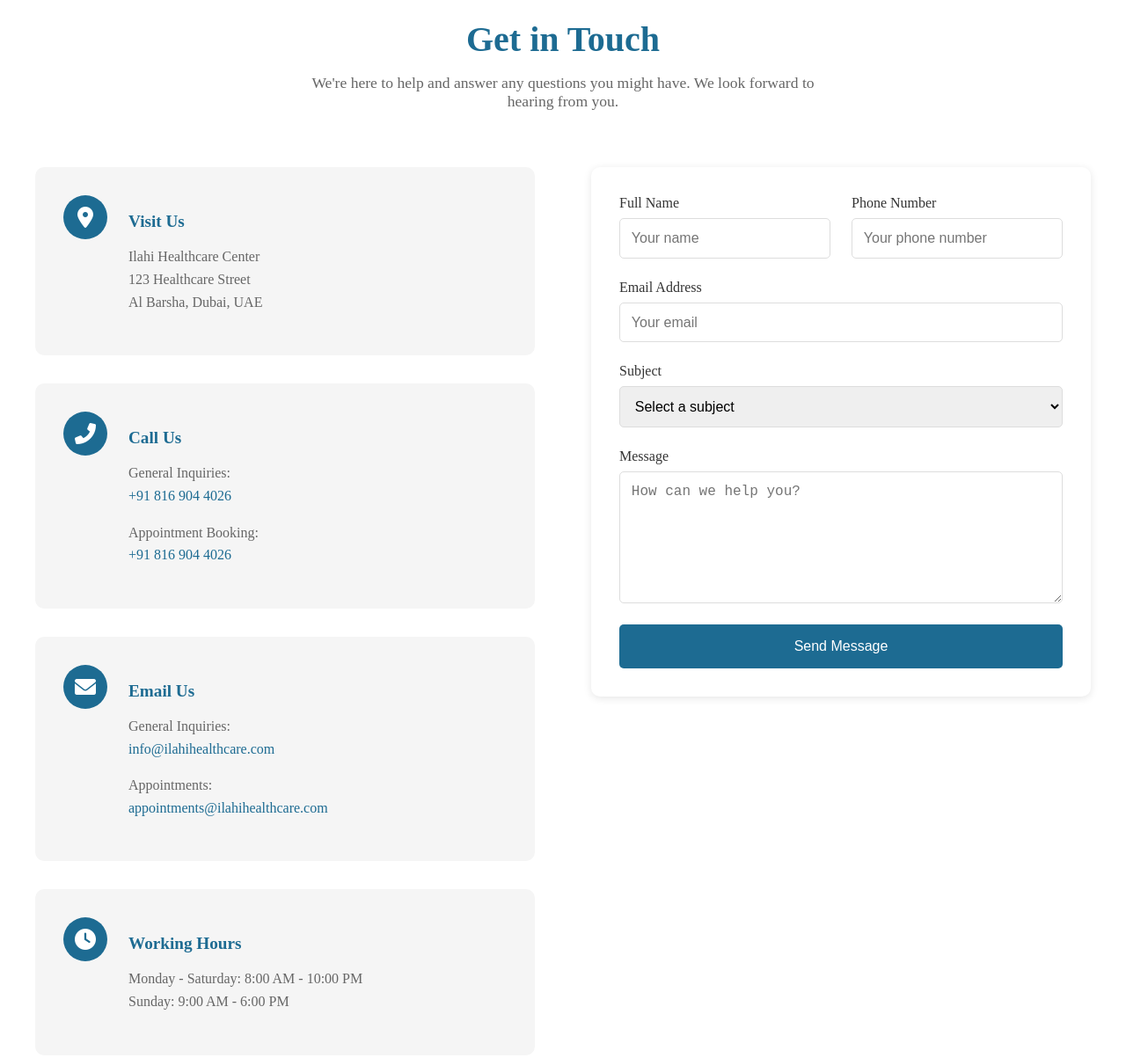
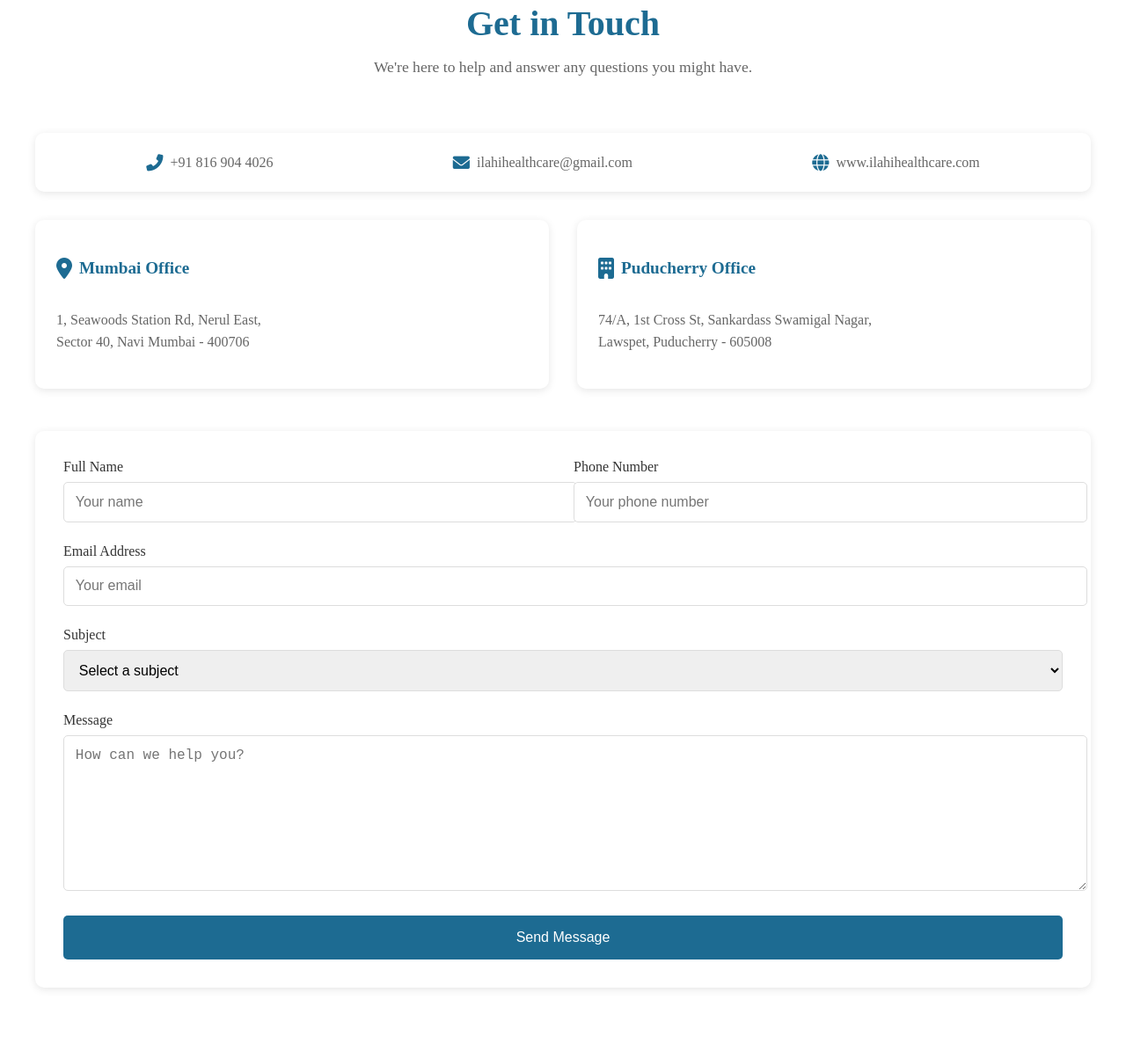
Before and after one commit to mohamedashic/ilahihealth_website, a website: page contact.html in a window 1280 px wide. Shown: the part 166-1369 px from the top of the page at 88% size. Drawn offline with Linux system fonts and the light colour scheme.

Commit message:
CONTACT PAGE UPDATED

```diff
--- a/contact.css
+++ b/contact.css
@@ -169,6 +169,80 @@
     text-align: center;
 }
 
+.contact-container {
+    max-width: 1200px;
+    margin: 0 auto;
+    padding: 0 20px;
+}
+
+.quick-contact {
+    background: var(--white);
+    padding: 1.5rem;
+    border-radius: 10px;
+    display: flex;
+    justify-content: space-around;
+    margin-bottom: 2rem;
+    box-shadow: 0 2px 10px rgba(0,0,0,0.1);
+}
+
+.quick-contact-item {
+    display: flex;
+    align-items: center;
+    gap: 0.5rem;
+}
+
+.quick-contact-item i {
+    color: var(--primary-color);
+    font-size: 1.2rem;
+}
+
+.quick-contact-item a {
+    color: var(--grey);
+    text-decoration: none;
+    transition: color 0.3s;
+}
+
+.quick-contact-item a:hover {
+    color: var(--primary-color);
+}
+
+.location-cards {
+    display: grid;
+    grid-template-columns: repeat(2, 1fr);
+    gap: 2rem;
+    margin-bottom: 3rem;
+}
+
+.location-card {
+    background: var(--white);
+    padding: 1.5rem;
+    border-radius: 10px;
+    box-shadow: 0 2px 10px rgba(0,0,0,0.1);
+}
+
+.location-header {
+    display: flex;
+    align-items: center;
+    gap: 0.5rem;
+    margin-bottom: 1rem;
+}
+
+.location-header i {
+    color: var(--primary-color);
+    font-size: 1.5rem;
+}
+
+.location-header h3 {
+    color: var(--primary-color);
+    font-size: 1.2rem;
+}
+
+.location-card p {
+    color: var(--grey);
+    line-height: 1.6;
+}
+
+/* Mobile Responsive */
 @media (max-width: 768px) {
     .contact-grid {
         grid-template-columns: 1fr;
@@ -177,4 +251,14 @@
     .form-row {
         grid-template-columns: 1fr;
     }
+
+    .quick-contact {
+        flex-direction: column;
+        gap: 1rem;
+        align-items: flex-start;
+    }
+
+    .location-cards {
+        grid-template-columns: 1fr;
+    }
 }
--- a/contact.html
+++ b/contact.html
@@ -1,4 +1,3 @@
-website/contact.html
 <!DOCTYPE html>
 <html lang="en">
 <head>
@@ -12,66 +11,46 @@
     <section class="contact-page" id="contact">
         <div class="contact-header">
             <h1>Get in Touch</h1>
-            <p>We're here to help and answer any questions you might have. We look forward to hearing from you.</p>
+            <p>We're here to help and answer any questions you might have.</p>
         </div>
 
-        <div class="contact-grid">
-            <div class="contact-info">
-                <div class="contact-card">
-                    <div class="contact-icon">
-                        <i class="fas fa-map-marker-alt"></i>
-                    </div>
-                    <div class="contact-details">
-                        <h3>Visit Us</h3>
-                        <p>Ilahi Healthcare Center<br>
-                        123 Healthcare Street<br>
-                        Al Barsha, Dubai, UAE</p>
-                    </div>
+        <div class="contact-container">
+            <!-- Quick Contact Strip -->
+            <div class="quick-contact">
+                <div class="quick-contact-item">
+                    <i class="fas fa-phone-alt"></i>
+                    <a href="tel:+918169044026">+91 816 904 4026</a>
                 </div>
-
-                <div class="contact-card">
-                    <div class="contact-icon">
-                        <i class="fas fa-phone-alt"></i>
-                    </div>
-                    <div class="contact-details">
-                        <h3>Call Us</h3>
-                        <p>General Inquiries:<br>
-                        <a href="tel:+918169044026">+91 816 904 4026</a></p>
-                        <p>Appointment Booking:<br>
-                        <a href="tel:+918169044026">+91 816 904 4026</a></p>
-                    </div>
+                <div class="quick-contact-item">
+                    <i class="fas fa-envelope"></i>
+                    <a href="mailto:ilahihealthcare@gmail.com">ilahihealthcare@gmail.com</a>
                 </div>
-
-                <div class="contact-card">
-                    <div class="contact-icon">
-                        <i class="fas fa-envelope"></i>
-                    </div>
-                    <div class="contact-details">
-                        <h3>Email Us</h3>
-                        <p>General Inquiries:<br>
-                        <a href="mailto:info@ilahihealthcare.com">info@ilahihealthcare.com</a></p>
-                        <p>Appointments:<br>
-                        <a href="mailto:appointments@ilahihealthcare.com">appointments@ilahihealthcare.com</a></p>
-                    </div>
-                </div>
-
-                <div class="contact-card">
-                    <div class="contact-icon">
-                        <i class="fas fa-clock"></i>
-                    </div>
-                    <div class="contact-details">
-                        <h3>Working Hours</h3>
-                        <p>Monday - Saturday: 8:00 AM - 10:00 PM<br>
-                        Sunday: 9:00 AM - 6:00 PM</p>
-                    </div>
-                </div>
-
-                <div class="emergency-banner">
-                    <h3>24/7 Emergency Services</h3>
-                    <p><i class="fas fa-phone-alt"></i> +91 816 904 4026</p>
+                <div class="quick-contact-item">
+                    <i class="fas fa-globe"></i>
+                    <a href="https://www.ilahihealthcare.com" target="_blank">www.ilahihealthcare.com</a>
                 </div>
             </div>
 
+            <!-- Location Cards -->
+            <div class="location-cards">
+                <div class="location-card mumbai">
+                    <div class="location-header">
+                        <i class="fas fa-map-marker-alt"></i>
+                        <h3>Mumbai Office</h3>
+                    </div>
+                    <p>1, Seawoods Station Rd, Nerul East,<br>Sector 40, Navi Mumbai - 400706</p>
+                </div>
+
+                <div class="location-card puducherry">
+                    <div class="location-header">
+                        <i class="fas fa-building"></i>
+                        <h3>Puducherry Office</h3>
+                    </div>
+                    <p>74/A, 1st Cross St, Sankardass Swamigal Nagar,<br>Lawspet, Puducherry - 605008</p>
+                </div>
+            </div>
+
+            <!-- Form Section -->
             <div class="contact-form-section">
                 <form class="contact-form" id="contactForm">
                     <div class="form-row">
```
